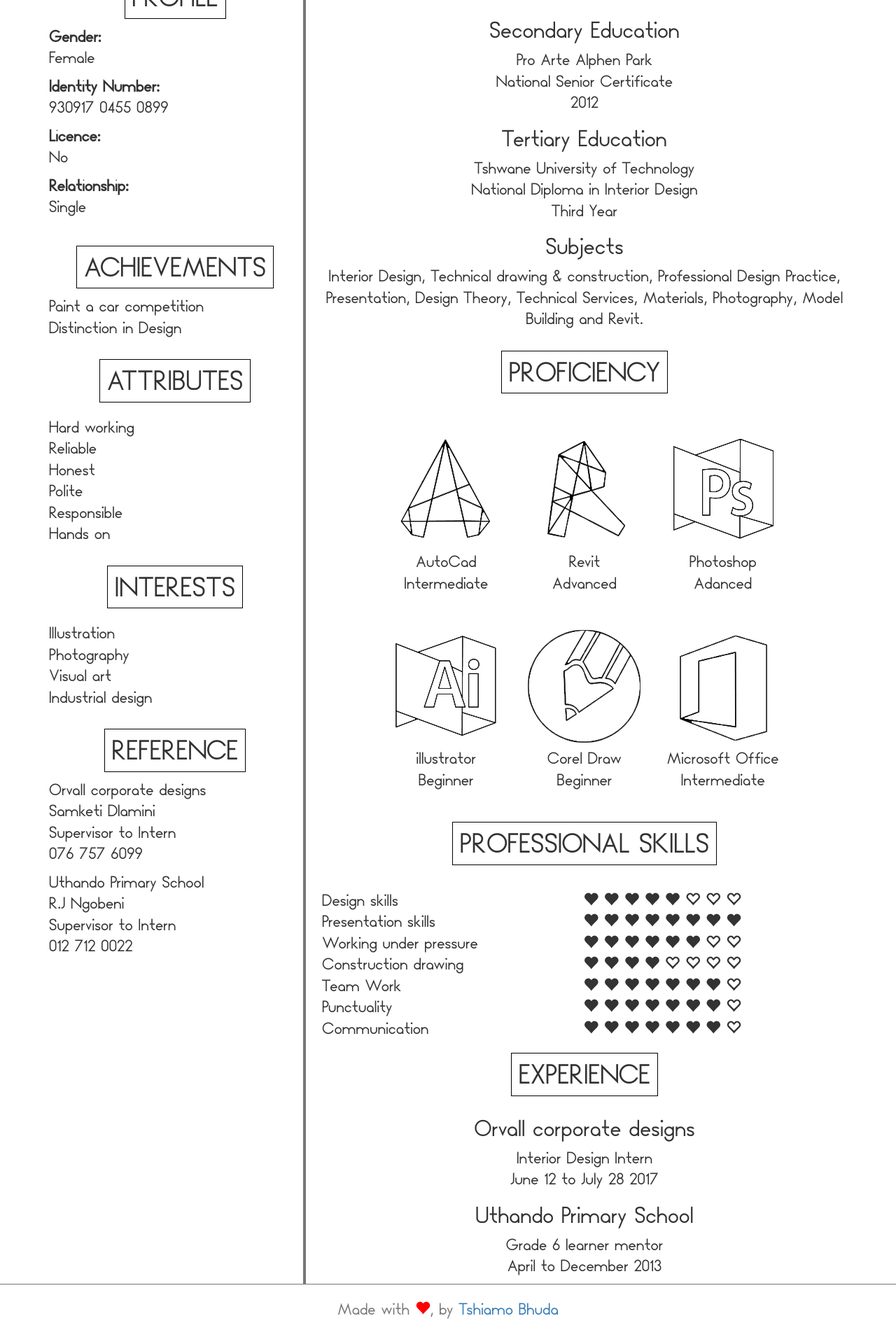
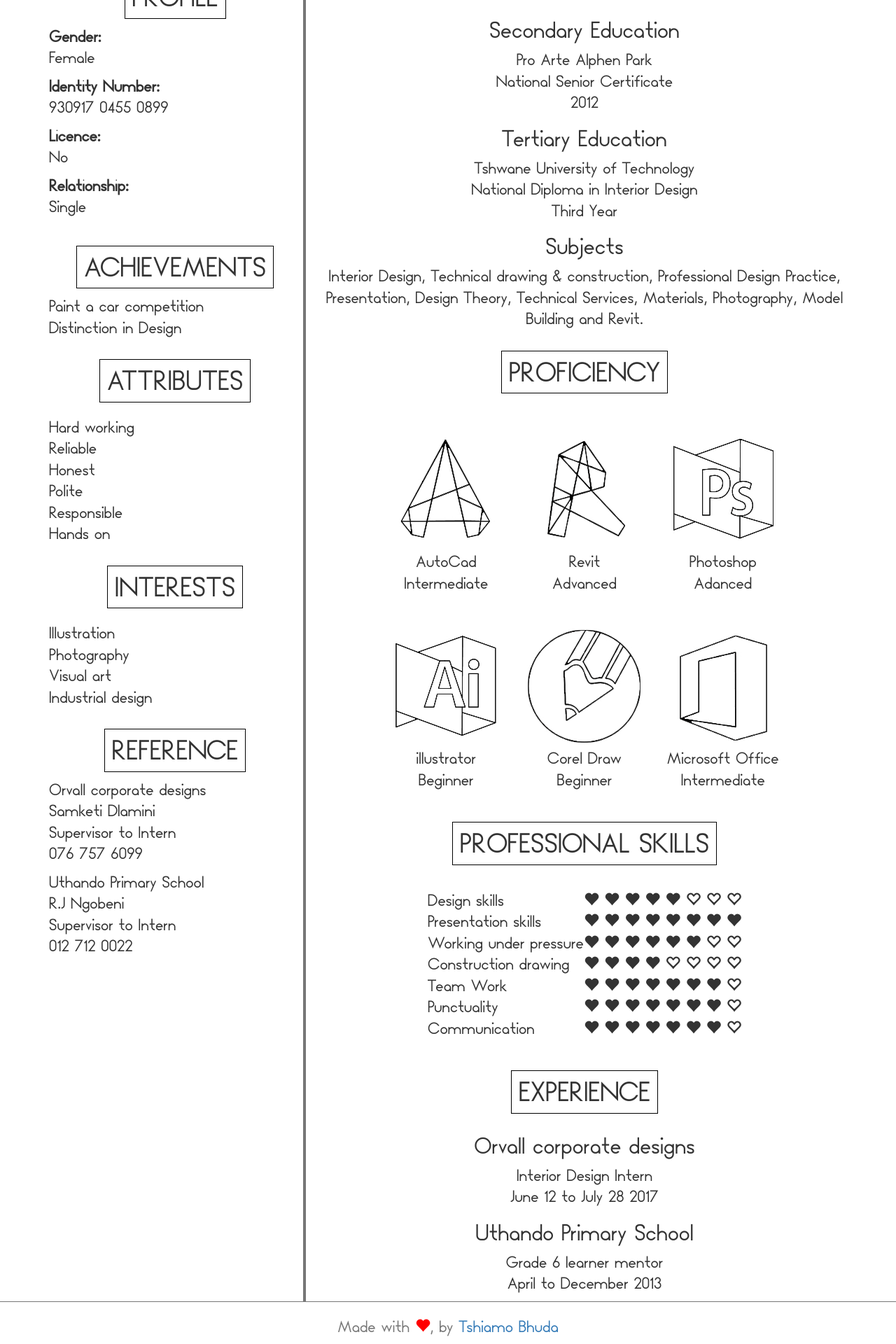
Before and after one commit to tshiamobhuda/portfolio, a Jekyll site: the page built from index.html, in a window 1280 px wide. Shown: the part 746-2666 px from the top of the page at 70% size. Built offline with Jekyll 4.4.1, drawn with Linux system fonts in a browser that asks for light colours; nearby versions of some CDN libraries; library files that are not in the unit come from our copies; before the commit the page ends 2641 px from its top, so only the background shows below that.

Commit message:
Fixed Prof Skills view on mobile devices - also changed text align to use the align-text class

```diff
--- a/_layouts/default.html
+++ b/_layouts/default.html
@@ -22,7 +22,7 @@
     <![endif]-->
 
     <script src="https://ajax.googleapis.com/ajax/libs/jquery/1.11.2/jquery.min.js"></script>
-    <script src="{{ site.path }}/assets/js/jquery.js"></script>
+    <!-- <script src="{{ site.path }}/assets/js/jquery.js"></script> -->
     <script src="{{ site.path }}/assets/js/bootstrap.min.js"></script>
 </head>
 
@@ -174,7 +174,7 @@
                     <article class="text-center">
                         <h1 class="heading-box">PROFESSIONAL SKILLS</h1>
                         <br>
-                        <table style="text-align: justify">
+                        <table class="align-text">
                             <tr>
                                 <td>Design skills</td>
                                 <td>
--- a/assets/css/style.css
+++ b/assets/css/style.css
@@ -148,8 +148,16 @@
 
 /* Professional Skills*/
 table {
-    width: 100%;
-    margin: 25px auto 0;
+    margin: 25px auto;
+}
+
+tr {
+    display: block;
+    margin-bottom: 10px;
+}
+
+td {
+    display: block;
 }
 
 /* Contact Icons */
@@ -216,4 +224,14 @@
         text-align: justify;
     }
 
+    tr {
+        display: table-row;
+    }
+
+    td {
+        display: table-cell;
+    }
+
+
+
 }
```
